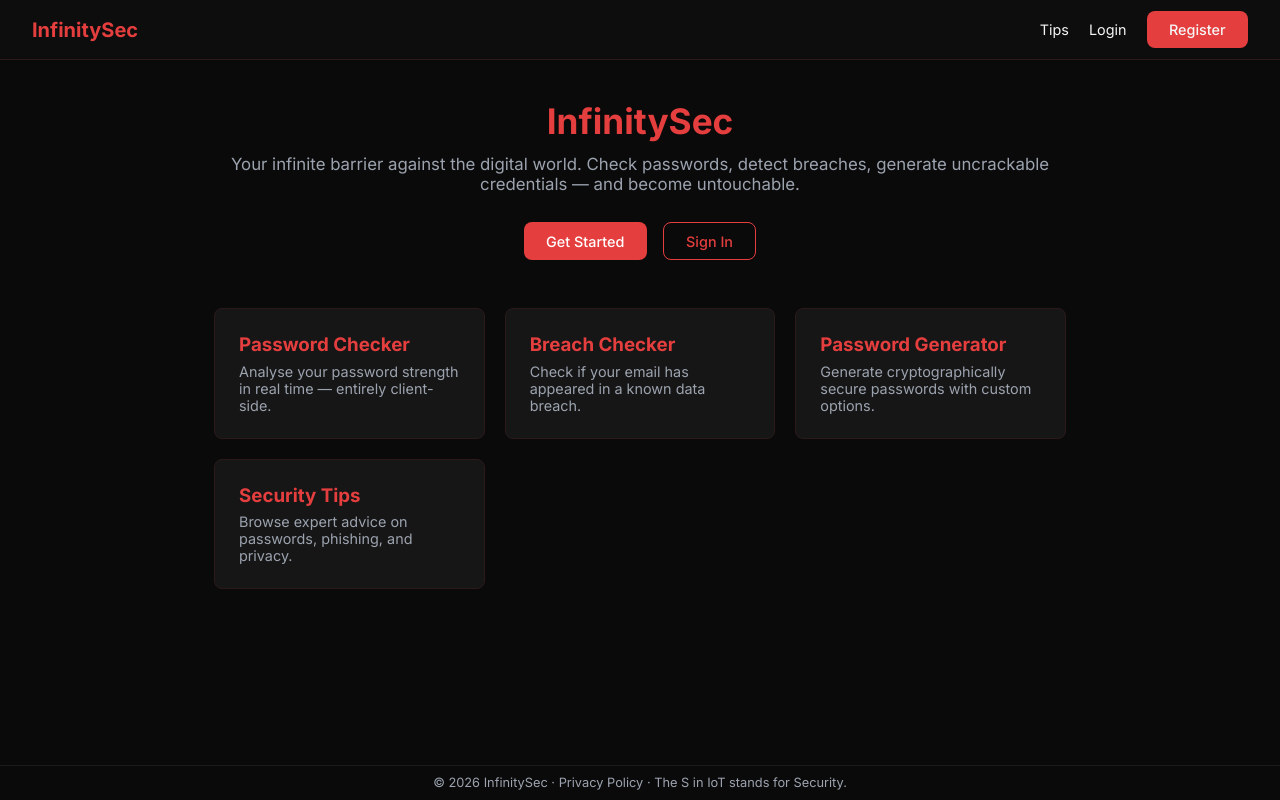
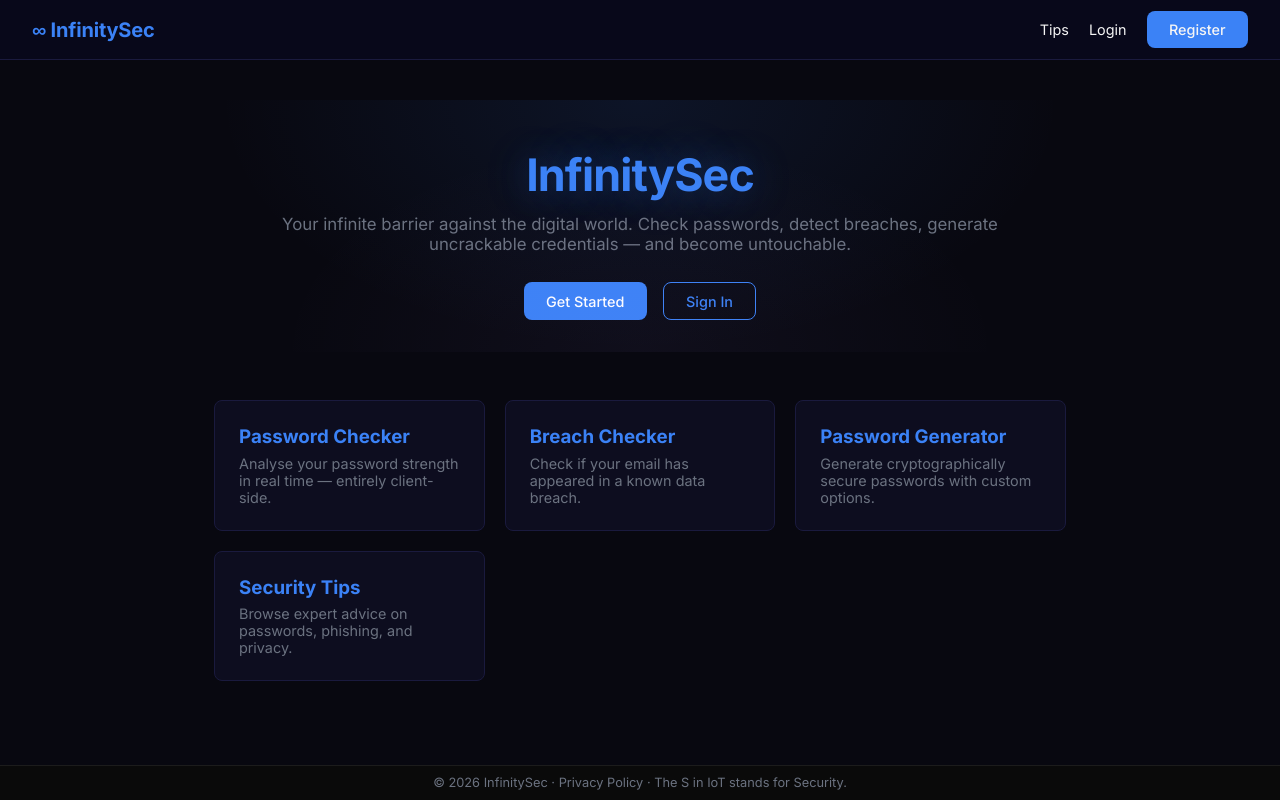
Before and after one commit to Byron-aire/InfinitySec, a React (Vite) app in the folder frontend/: page / in a window 1280 px wide. Built offline with nearby package versions, Linux system fonts and the light colour scheme; no server answers.

Commit message:
feat: gojo ui rebrand — blue/purple palette, glow effects, ∞ spinner and navbar mark

```diff
--- a/frontend/src/components/Navbar.jsx
+++ b/frontend/src/components/Navbar.jsx
@@ -12,7 +12,7 @@ export default function Navbar() {
 
   return (
     <nav className="navbar">
-      <Link to="/" className="navbar-brand">InfinitySec</Link>
+      <Link to="/" className="navbar-brand">∞ InfinitySec</Link>
       <div className="navbar-links">
         <Link to="/tips">Tips</Link>
         {user ? (
--- a/frontend/src/components/Spinner.jsx
+++ b/frontend/src/components/Spinner.jsx
@@ -1,3 +1,3 @@
 export default function Spinner() {
-  return <div className="spinner" aria-label="Loading..." />;
+  return <span className="spinner-infinity" aria-label="Loading...">∞</span>;
 }
--- a/frontend/src/index.css
+++ b/frontend/src/index.css
@@ -1,18 +1,20 @@
 /* ─── Design tokens ─────────────────────────────────────────── */
 :root {
-  --color-bg:      #0A0A0A;
-  --color-accent:  #E53E3E;
-  --color-blue:    #FC8181;
-  --color-danger:  #FF4444;
-  --color-safe:    #22C55E;
-  --color-surface: #1C1C1C;
-  --color-muted:   #9CA3AF;
-  --color-text:    #F5F5F5;
+  --color-bg:          #080810;
+  --color-accent:      #3B82F6;
+  --color-blue:        #A78BFA;
+  --color-danger:      #EF4444;
+  --color-safe:        #22C55E;
+  --color-surface:     #0d0d1f;
+  --color-muted:       #6B7280;
+  --color-text:        #F5F5F5;
   --color-fair:        #F97316;
   --color-strong:      #22C55E;
   --color-very-strong: #4ade80;
-  --radius:        8px;
-  --transition:    0.2s ease;
+  --color-border:      #1a1a3e;
+  --color-card:        #0d0d1f;
+  --radius:            8px;
+  --transition:        0.2s ease;
 }
 
 /* ─── Reset & base ──────────────────────────────────────────── */
@@ -48,8 +50,8 @@ code, .password-output {
   justify-content: space-between;
   padding: 0 2rem;
   height: 60px;
-  background: #0D0D0D;
-  border-bottom: 1px solid #2C1A1A;
+  background: #08081a;
+  border-bottom: 1px solid var(--color-border);
   position: sticky;
   top: 0;
   z-index: 100;
@@ -60,6 +62,7 @@ code, .password-output {
   font-weight: 700;
   color: var(--color-accent);
   text-decoration: none;
+  letter-spacing: -0.01em;
 }
 
 .navbar-links {
@@ -82,7 +85,7 @@ code, .password-output {
   border-radius: var(--radius);
   font-family: inherit;
   font-weight: 500;
-  transition: opacity var(--transition);
+  transition: opacity var(--transition), box-shadow var(--transition);
   display: inline-flex;
   align-items: center;
   justify-content: center;
@@ -93,6 +96,11 @@ code, .password-output {
   color: #fff;
   padding: 0.6rem 1.4rem;
   font-size: 0.9rem;
+}
+
+.btn-primary:not(:disabled):hover {
+  box-shadow: 0 0 16px rgba(59, 130, 246, 0.4);
+  opacity: 1;
 }
 
 .btn-secondary {
@@ -120,6 +128,7 @@ code, .password-output {
 
 button:disabled { opacity: 0.55; cursor: not-allowed; }
 button:not(:disabled):hover { opacity: 0.85; }
+.btn-primary:not(:disabled):hover { opacity: 1; }
 
 /* ─── Pages ─────────────────────────────────────────────────── */
 .page {
@@ -129,8 +138,33 @@ button:not(:disabled):hover { opacity: 0.85; }
 }
 
 /* ─── Home ──────────────────────────────────────────────────── */
-.hero { text-align: center; margin-bottom: 3rem; }
-.hero h1 { font-size: 2.2rem; font-weight: 700; margin-bottom: 0.75rem; color: var(--color-accent); }
+.hero {
+  text-align: center;
+  margin-bottom: 3rem;
+  padding: 3rem 2rem 2rem;
+  background: radial-gradient(ellipse at 50% 0%, rgba(59, 130, 246, 0.1) 0%, transparent 70%);
+  border-radius: var(--radius);
+  position: relative;
+}
+
+.hero::before {
+  content: '';
+  position: absolute;
+  inset: 0;
+  border-radius: var(--radius);
+  background: radial-gradient(ellipse at 50% 100%, rgba(167, 139, 250, 0.05) 0%, transparent 60%);
+  pointer-events: none;
+}
+
+.hero h1 {
+  font-size: 2.8rem;
+  font-weight: 700;
+  margin-bottom: 0.75rem;
+  color: var(--color-accent);
+  text-shadow: 0 0 40px rgba(59, 130, 246, 0.4);
+  letter-spacing: -0.02em;
+}
+
 .hero-sub { color: var(--color-muted); font-size: 1.05rem; margin-bottom: 1.75rem; }
 .cta { display: flex; gap: 1rem; justify-content: center; flex-wrap: wrap; }
 
@@ -141,12 +175,12 @@ button:not(:disabled):hover { opacity: 0.85; }
 }
 
 .feature-card {
-  background: #161616;
-  border: 1px solid #2C1A1A;
+  background: var(--color-card);
+  border: 1px solid var(--color-border);
   border-radius: var(--radius);
   padding: 1.5rem;
   color: var(--color-text);
-  transition: border-color var(--transition), transform var(--transition);
+  transition: border-color var(--transition), transform var(--transition), box-shadow var(--transition);
   display: block;
 }
 
@@ -155,6 +189,7 @@ button:not(:disabled):hover { opacity: 0.85; }
   transform: translateY(-2px);
   text-decoration: none;
   color: var(--color-text);
+  box-shadow: 0 0 24px rgba(59, 130, 246, 0.15);
 }
 
 .feature-card h3 { color: var(--color-accent); margin-bottom: 0.4rem; }
@@ -164,8 +199,8 @@ button:not(:disabled):hover { opacity: 0.85; }
 .auth-page { max-width: 420px; }
 
 .auth-form {
-  background: #161616;
-  border: 1px solid #2C1A1A;
+  background: var(--color-card);
+  border: 1px solid var(--color-border);
   border-radius: var(--radius);
   padding: 2rem;
   display: flex;
@@ -182,18 +217,19 @@ input[type="email"],
 input[type="password"] {
   width: 100%;
   padding: 0.65rem 1rem;
-  background: #0A0A0A;
-  border: 1px solid #2C1A1A;
+  background: var(--color-bg);
+  border: 1px solid var(--color-border);
   border-radius: var(--radius);
   color: var(--color-text);
   font-family: inherit;
   font-size: 0.95rem;
-  transition: border-color var(--transition);
+  transition: border-color var(--transition), box-shadow var(--transition);
 }
 
 input:focus {
   outline: none;
   border-color: var(--color-accent);
+  box-shadow: 0 0 0 3px rgba(59, 130, 246, 0.1);
 }
 
 /* ─── Error ─────────────────────────────────────────────────── */
@@ -201,25 +237,32 @@ input:focus {
   color: var(--color-danger);
   font-size: 0.88rem;
   padding: 0.5rem 0.75rem;
-  background: rgba(255, 68, 68, 0.1);
+  background: rgba(239, 68, 68, 0.1);
   border-radius: var(--radius);
-  border: 1px solid rgba(255, 68, 68, 0.3);
+  border: 1px solid rgba(239, 68, 68, 0.3);
 }
 
 .muted { color: var(--color-muted); font-size: 0.9rem; }
 
-/* ─── Spinner ───────────────────────────────────────────────── */
-.spinner {
-  width: 20px;
-  height: 20px;
-  border: 2.5px solid rgba(255,255,255,0.2);
-  border-top-color: var(--color-accent);
-  border-radius: 50%;
-  animation: spin 0.7s linear infinite;
+/* ─── Spinner (∞) ───────────────────────────────────────────── */
+.spinner-infinity {
+  font-size: 2rem;
+  color: var(--color-accent);
   display: inline-block;
+  line-height: 1;
+  animation: infinity-pulse 1.5s ease-in-out infinite;
 }
 
-@keyframes spin { to { transform: rotate(360deg); } }
+@keyframes infinity-pulse {
+  0%, 100% {
+    opacity: 0.5;
+    text-shadow: 0 0 8px var(--color-accent);
+  }
+  50% {
+    opacity: 1;
+    text-shadow: 0 0 20px var(--color-accent), 0 0 40px rgba(59, 130, 246, 0.4);
+  }
+}
 
 /* ─── Dashboard ─────────────────────────────────────────────── */
 .dashboard-page h2 { margin-bottom: 1.5rem; color: var(--color-accent); }
@@ -233,14 +276,19 @@ input:focus {
 }
 
 .stat-card {
-  background: #161616;
-  border: 1px solid #2C1A1A;
+  background: var(--color-card);
+  border: 1px solid var(--color-border);
   border-radius: var(--radius);
   padding: 1.25rem;
   display: flex;
   flex-direction: column;
   align-items: center;
   gap: 0.35rem;
+  transition: box-shadow var(--transition);
+}
+
+.stat-card:hover {
+  box-shadow: 0 0 16px rgba(59, 130, 246, 0.1);
 }
 
 .stat-value { font-size: 2rem; font-weight: 700; color: var(--color-accent); }
@@ -252,8 +300,8 @@ input:focus {
   display: flex;
   justify-content: space-between;
   align-items: center;
-  background: #161616;
-  border: 1px solid #2C1A1A;
+  background: var(--color-card);
+  border: 1px solid var(--color-border);
   border-radius: var(--radius);
   padding: 0.75rem 1rem;
 }
@@ -267,16 +315,16 @@ input:focus {
   border-radius: 4px;
 }
 
-.badge-strength  { background: rgba(252, 129, 129, 0.15); color: var(--color-blue); }
-.badge-breach    { background: rgba(255, 68, 68, 0.15);   color: var(--color-danger); }
-.badge-generated { background: rgba(229, 62, 62, 0.15);   color: var(--color-accent); }
+.badge-strength  { background: rgba(167, 139, 250, 0.15); color: var(--color-blue); }
+.badge-breach    { background: rgba(239, 68, 68, 0.15);   color: var(--color-danger); }
+.badge-generated { background: rgba(59, 130, 246, 0.15);  color: var(--color-accent); }
 
 .danger-zone {
   margin-top: 3rem;
   padding: 1.25rem;
-  border: 1px solid rgba(255, 68, 68, 0.3);
+  border: 1px solid rgba(239, 68, 68, 0.3);
   border-radius: var(--radius);
-  background: rgba(255, 68, 68, 0.05);
+  background: rgba(239, 68, 68, 0.05);
 }
 
 .danger-zone h3 { color: var(--color-danger); margin-bottom: 0.4rem; }
@@ -296,7 +344,7 @@ input:focus {
 
 .strength-meter-bar {
   height: 10px;
-  background: #1C1C1C;
+  background: var(--color-surface);
   border-radius: 5px;
   overflow: hidden;
 }
@@ -327,7 +375,7 @@ input:focus {
 }
 
 .breach-result.safe    { border-color: var(--color-safe); background: rgba(34, 197, 94, 0.07); }
-.breach-result.breached { border-color: var(--color-danger); background: rgba(255, 68, 68, 0.07); }
+.breach-result.breached { border-color: var(--color-danger); background: rgba(239, 68, 68, 0.07); }
 .breach-result ul { margin-top: 0.75rem; padding-left: 1.25rem; display: flex; flex-direction: column; gap: 0.3rem; }
 
 /* ─── Generator ─────────────────────────────────────────────── */
@@ -335,8 +383,8 @@ input:focus {
 .generator-page .muted { margin-bottom: 1.5rem; }
 
 .generator-controls {
-  background: #161616;
-  border: 1px solid #2C1A1A;
+  background: var(--color-card);
+  border: 1px solid var(--color-border);
   border-radius: var(--radius);
   padding: 1.5rem;
   display: flex;
@@ -361,8 +409,8 @@ input:focus {
 .checkbox-label input[type="checkbox"] { accent-color: var(--color-accent); width: 15px; height: 15px; }
 
 .generated-password {
-  background: #161616;
-  border: 1px solid #2C1A1A;
+  background: var(--color-card);
+  border: 1px solid var(--color-border);
   border-radius: var(--radius);
   padding: 1.25rem;
   display: flex;
@@ -396,8 +444,8 @@ input:focus {
   align-items: center;
   flex-wrap: wrap;
   gap: 0.75rem;
-  background: #161616;
-  border: 1px solid #2C1A1A;
+  background: var(--color-card);
+  border: 1px solid var(--color-border);
   border-radius: var(--radius);
   padding: 0.75rem 1rem;
   margin-bottom: 0.5rem;
@@ -473,8 +521,8 @@ input:focus {
 }
 
 .filter-btn {
-  background: #161616;
-  border: 1px solid #2C1A1A;
+  background: var(--color-card);
+  border: 1px solid var(--color-border);
   color: var(--color-text);
   border-radius: 20px;
   padding: 0.4rem 1rem;
@@ -488,6 +536,7 @@ input:focus {
   background: var(--color-accent);
   border-color: var(--color-accent);
   color: #fff;
+  box-shadow: 0 0 12px rgba(59, 130, 246, 0.3);
 }
 
 .tips-grid {
@@ -497,10 +546,16 @@ input:focus {
 }
 
 .tip-card {
-  background: #161616;
-  border: 1px solid #2C1A1A;
+  background: var(--color-card);
+  border: 1px solid var(--color-border);
   border-radius: var(--radius);
   padding: 1.5rem;
+  transition: box-shadow var(--transition), border-color var(--transition);
+}
+
+.tip-card:hover {
+  border-color: rgba(59, 130, 246, 0.3);
+  box-shadow: 0 0 16px rgba(59, 130, 246, 0.08);
 }
 
 .tip-category {
@@ -515,7 +570,7 @@ input:focus {
 .tip-category[data-cat="Passwords"] { color: var(--color-accent); }
 .tip-category[data-cat="Phishing"]  { color: var(--color-danger); }
 .tip-category[data-cat="Privacy"]   { color: var(--color-blue); }
-.tip-category[data-cat="AI"]        { color: #A78BFA; }
+.tip-category[data-cat="AI"]        { color: #4ade80; }
 
 .tip-card h3 { font-size: 1rem; margin-bottom: 0.5rem; }
 .tip-card p { color: var(--color-muted); font-size: 0.9rem; line-height: 1.55; }
```
